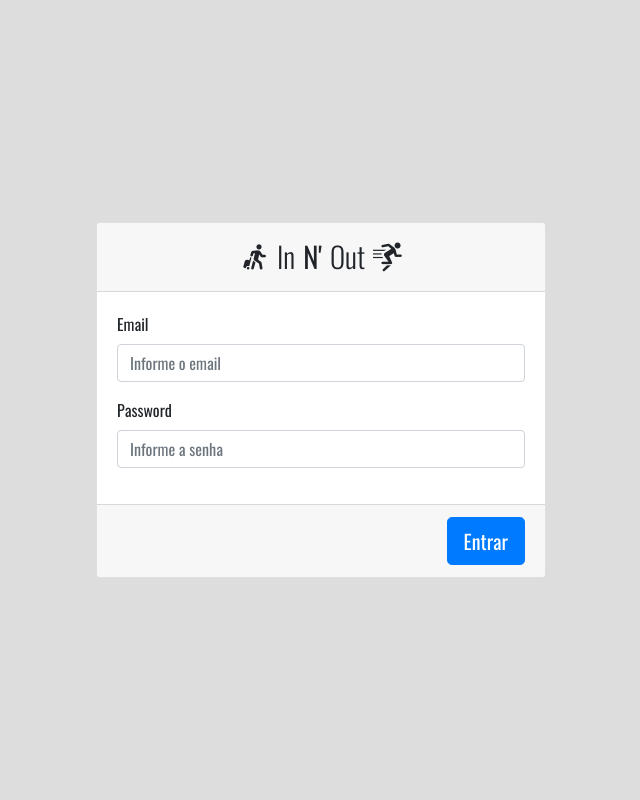
After one commit to tiagoskaterock/relogio_ponto, a PHP site: template src/views/login.php in a window 1280 px wide. The commit adds this page. Shown: the whole page, without its empty margins (319-959 px from the left). Run offline with PHP 8.4, Linux system fonts and the light colour scheme; the template is opened without the code that fills it, so the values that code supplies are empty.

Commit message:
252. Tela de Autenticação

```diff
--- /dev/null
+++ b/assets/css/login.css
@@ -0,0 +1,23 @@
+body {
+	height: 100vh;
+	display: flex;
+	justify-content: center;
+	align-items: center;
+	background: #ddd;
+}
+
+.form-login {
+	flex-basis: 450px;
+}
+
+.login-card .card-header {
+	display: flex;
+	justify-content: center;
+	align-items: center;
+	font-size: 1.8rem;
+}
+
+.login-card .card-footer {
+	display: flex;
+	justify-content: flex-end;
+}
--- /dev/null
+++ b/src/views/login.php
@@ -0,0 +1,44 @@
+<!DOCTYPE html>
+<html>
+<head>
+	<meta charset="utf-8">
+	<meta name="viewport" content="width=device-width, initial-scale=1">
+	<title>In n' Out</title>
+	<link rel="stylesheet" type="text/css" href="assets/css/comum.css">
+	<link rel="stylesheet" type="text/css" href="assets/css/bootstrap.min.css">
+	<link rel="stylesheet" type="text/css" href="assets/css/icofont.min.css">
+	<link rel="stylesheet" type="text/css" href="assets/css/login.css">
+</head>
+<body>
+
+	<form action="#" method="post" class="form-login">
+		<div class="card login-card">
+			<div class="card-header">
+				<i class="icofont-travelling mr-2"></i>
+				<span class="font-weight-light">In</span>
+				<span class="font-bold-light mx-2">N'</span>
+				<span class="font-weight-light">Out</span>
+				<i class="icofont-runner-alt-1 ml-2"></i>
+			</div>
+
+			<div class="card-body">
+				<div class="form-group">
+					<label for="email">Email</label>
+					<input class="form-control" type="email" name="email" placeholder="Informe o email">
+				</div>
+
+				<div class="form-group">
+					<label for="password">Password</label>
+					<input class="form-control" type="password" name="password" placeholder="Informe a senha">
+				</div>
+
+			</div>
+
+			<div class="card-footer">
+				<button class="btn btn-lg btn-primary">Entrar</button>
+			</div>
+		</div>
+	</form>
+
+</body>
+</html>
```
Also changed, not shown: index.php (+8 -8 lines).
